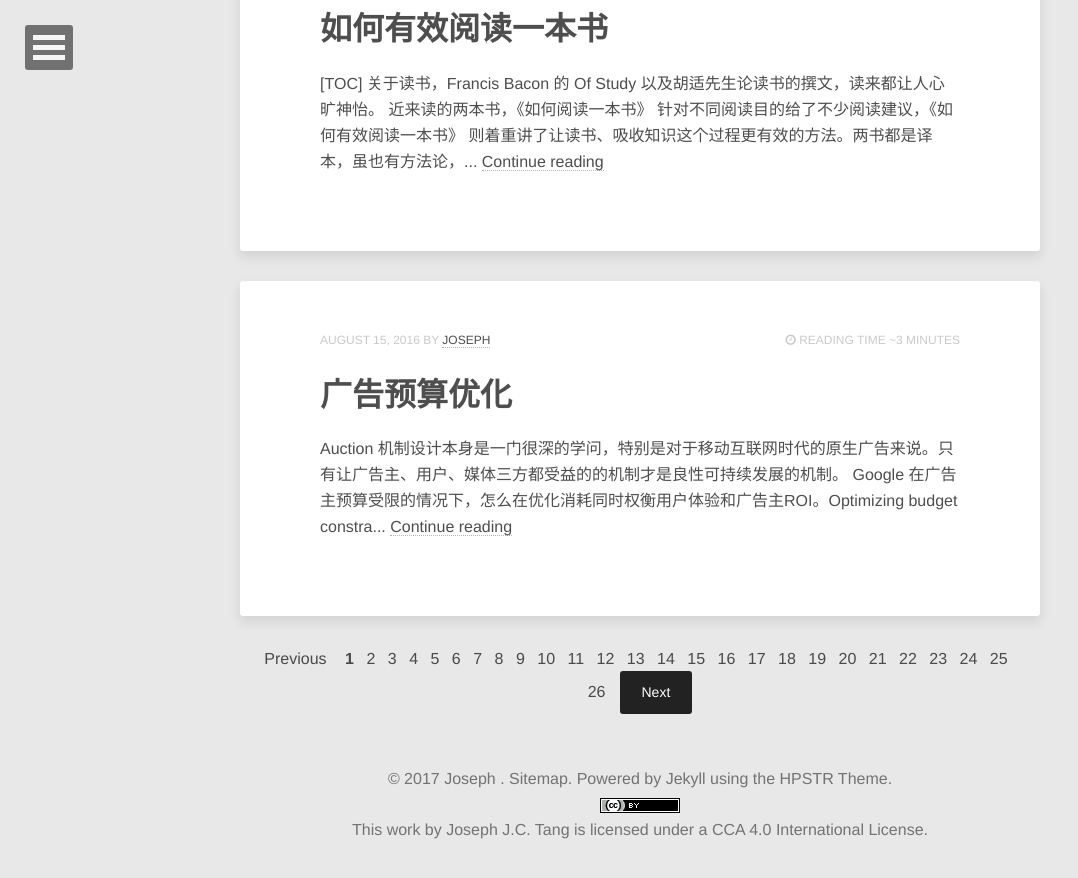
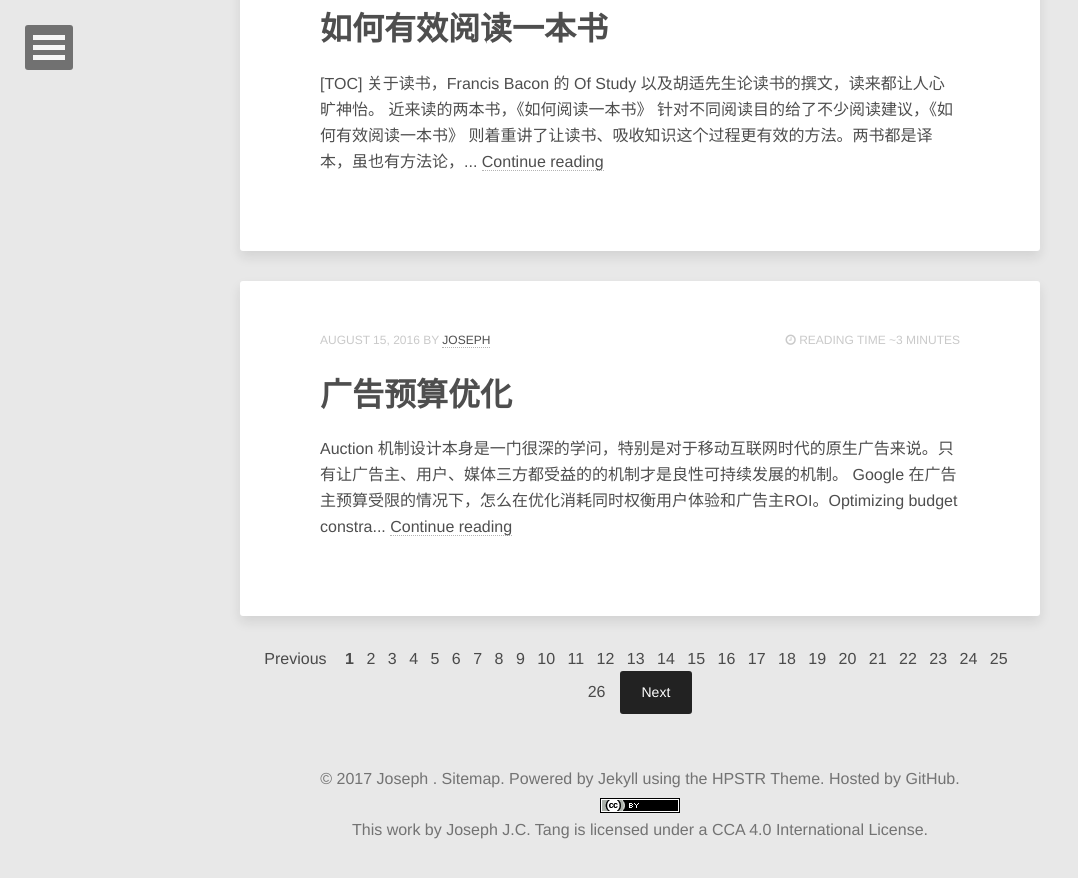
Before and after one commit to jinntrance/blog, a Jekyll site: the page built from index.html, in a window 1280 px wide and 900 px high, scrolled down 1579 px. Shown: the top 878 px of the window, without its empty margins (0-1078 px from the left). Built offline with Jekyll 4.4.1, drawn with Linux system fonts in a browser that asks for light colours; the list of posts is cut into pages by our own code.

Commit message:
add hosted by server

```diff
--- a/_config.yml
+++ b/_config.yml
@@ -1,5 +1,6 @@
 title:            Joseph's Blog
 description:      "Le livre est l'ami de la solitude et moi."
+hosted_by: GitHub
 #to enaable disqus comments, add your username
 disqus_shortname:  jinntrance
 reading_time:     true
--- a/_includes/footer.html
+++ b/_includes/footer.html
@@ -1,3 +1,5 @@
 <span>&copy; {{ site.time | date: '%Y' }} <a href="/" >{{ site.owner.name }} </a>.  <a href="{{ site.url }}/sitemap.xml">Sitemap</a>. </span>
-<span>Powered by <a href="http://jekyllrb.com" rel="nofollow">Jekyll</a> using the <a href="http://mademistakes.com/hpstr/" rel="notfollow">HPSTR Theme</a>. </span> <br/>
+<span>Powered by <a href="http://jekyllrb.com" rel="nofollow">Jekyll</a> using the <a href="http://mademistakes.com/hpstr/" rel="notfollow">HPSTR Theme</a>. </span>
+<span>Hosted by {{site.hosted_by}}.</span>
+<br/>
 {% include license.html %}
```
